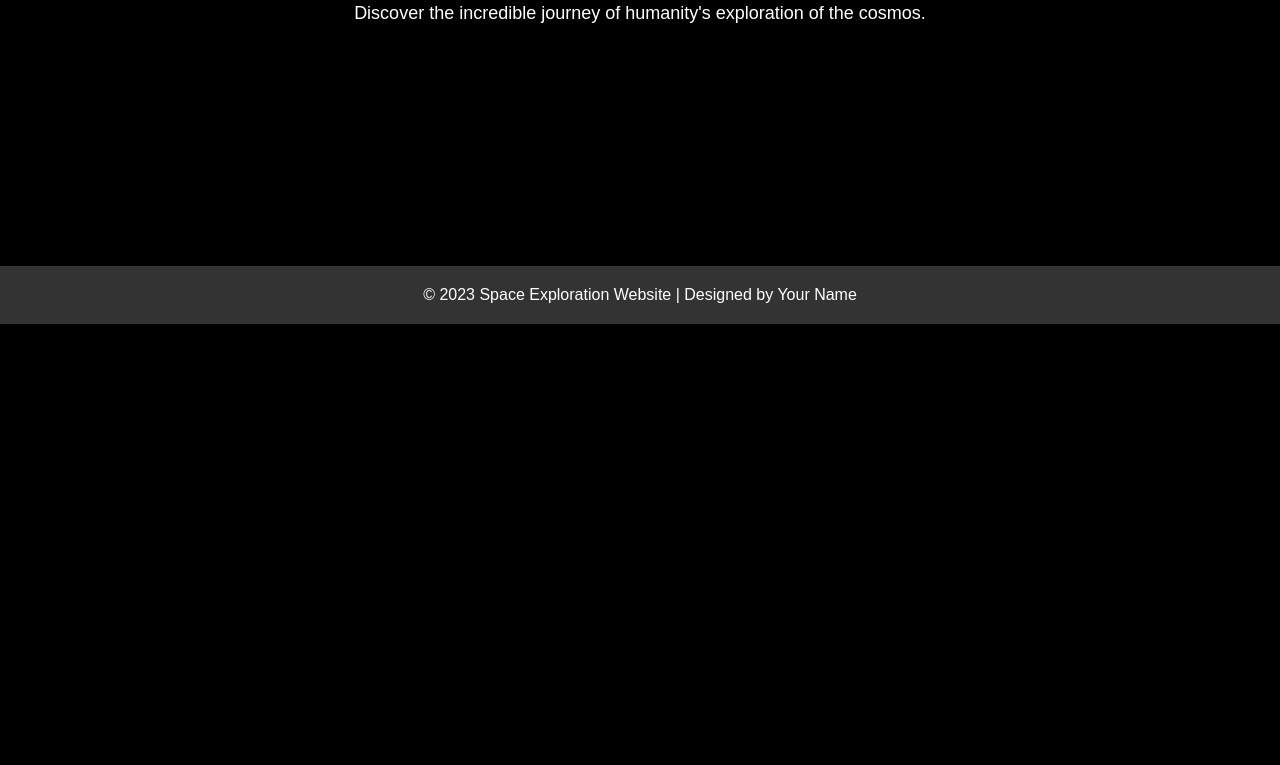
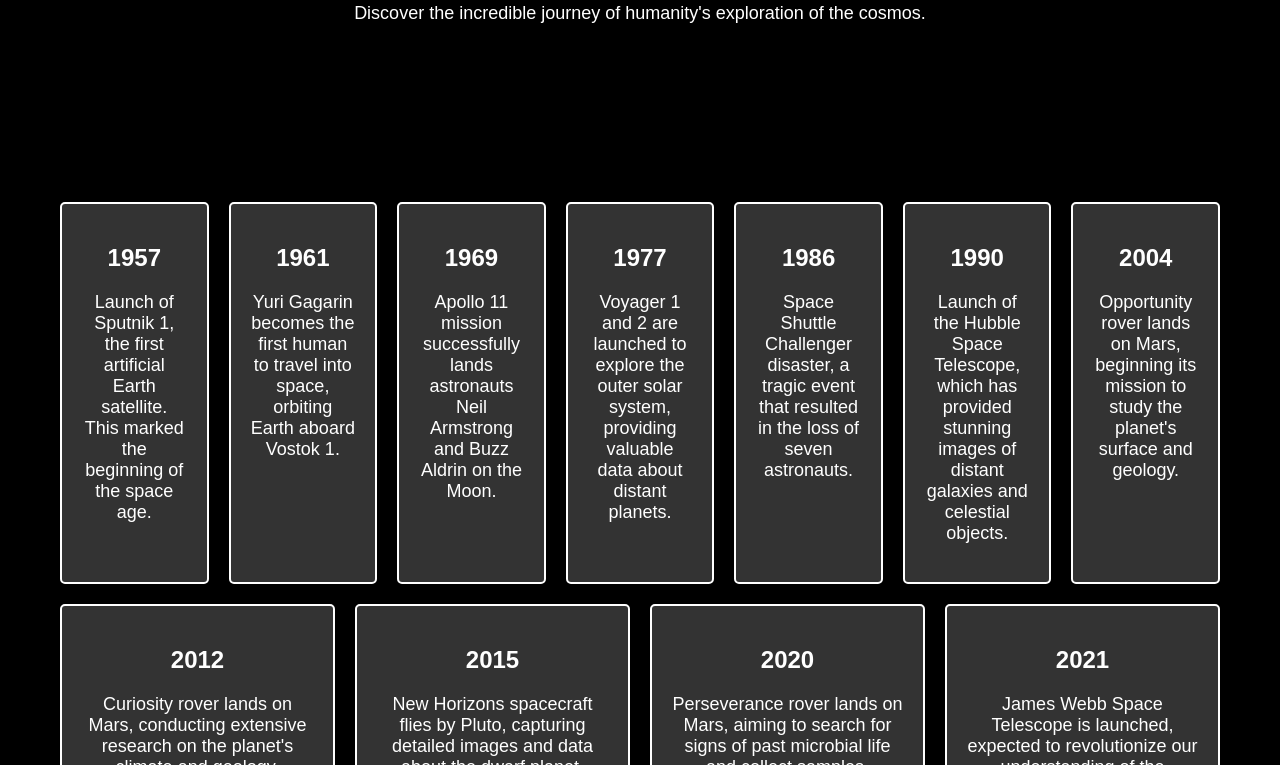
Before and after one commit to Aryaman047/Project-NAMS, a plain HTML site: page index.html in a window 1280 px wide. Shown: the part 187-952 px from the top of the page. Before the commit the page ends 800 px from the top, so only its background shows below. Drawn offline with Linux system fonts and the light colour scheme.

Commit message:
index demo complete

```diff
--- a/index.html
+++ b/index.html
@@ -185,6 +185,61 @@
     </div>
 
     <div id="main-content">
+            <div id="timeline">
+            <div class="event">
+                <h2>1957</h2>
+                <p>Launch of Sputnik 1, the first artificial Earth satellite. This marked the beginning of the space
+                    age.</p>
+            </div>
+            <div class="event">
+                <h2>1961</h2>
+                <p>Yuri Gagarin becomes the first human to travel into space, orbiting Earth aboard Vostok 1.</p>
+            </div>
+            <div class="event">
+                <h2>1969</h2>
+                <p>Apollo 11 mission successfully lands astronauts Neil Armstrong and Buzz Aldrin on the Moon.</p>
+            </div>
+            <div class="event">
+                <h2>1977</h2>
+                <p>Voyager 1 and 2 are launched to explore the outer solar system, providing valuable data about
+                    distant planets.</p>
+            </div>
+            <div class="event">
+                <h2>1986</h2>
+                <p>Space Shuttle Challenger disaster, a tragic event that resulted in the loss of seven astronauts.</p>
+            </div>
+            <div class="event">
+                <h2>1990</h2>
+                <p>Launch of the Hubble Space Telescope, which has provided stunning images of distant galaxies and
+                    celestial objects.</p>
+            </div>
+            <div class="event">
+                <h2>2004</h2>
+                <p>Opportunity rover lands on Mars, beginning its mission to study the planet's surface and geology.</p>
+            </div>
+            <div class="event">
+                <h2>2012</h2>
+                <p>Curiosity rover lands on Mars, conducting extensive research on the planet's climate and geology.</p>
+            </div>
+            <div class="event">
+                <h2>2015</h2>
+                <p>New Horizons spacecraft flies by Pluto, capturing detailed images and data about the dwarf planet.
+                </p>
+            </div>
+            <div class="event">
+                <h2>2020</h2>
+                <p>Perseverance rover lands on Mars, aiming to search for signs of past microbial life and collect
+                    samples.</p>
+            </div>
+            <div class="event">
+                <h2>2021</h2>
+                <p>James Webb Space Telescope is launched, expected to revolutionize our understanding of the universe's
+                    earliest moments.</p>
+            </div>
+            <!-- Add more event boxes for other years -->
+        </div>
+
+
 
         <div class='tableauPlaceholder' id='viz1699354357623' style='position: relative'><noscript><a href='#'><img
                         alt='50yrs China&#39;s Space Journey '
```
